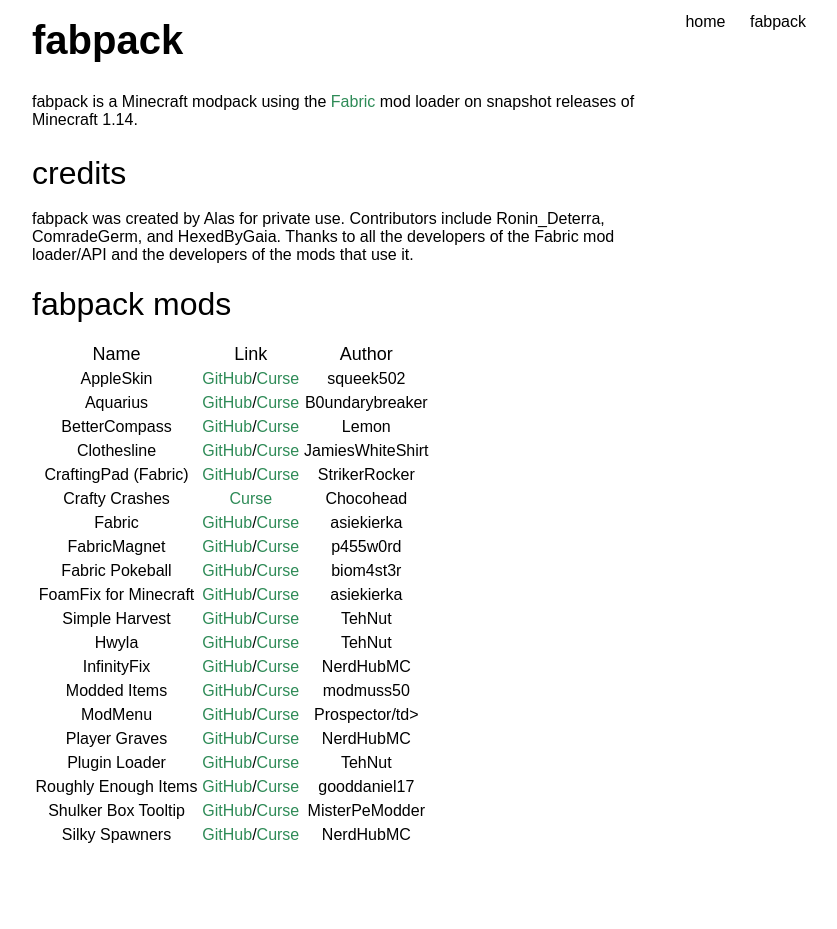
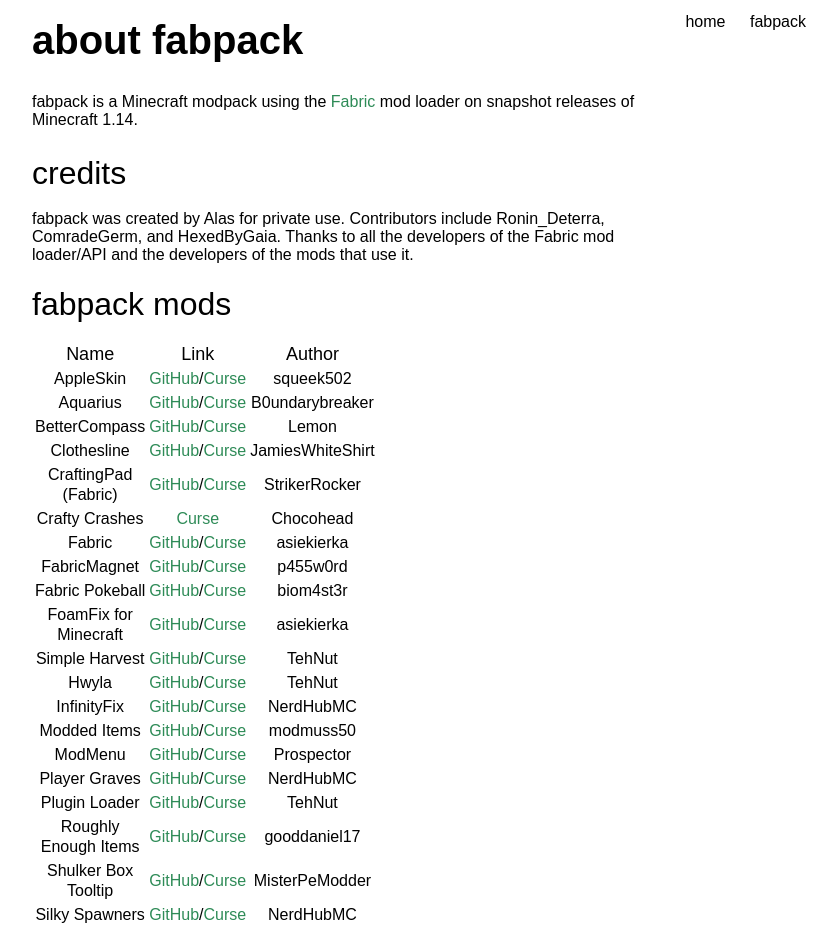
Before and after one commit to AlasEyrd/alaseyrd.github.io, a plain HTML site: page fabpack/about.html in a window 1280 px wide. Shown: the whole page, without its empty margins (211-1048 px from the left). Before the commit the page ends 877 px from the top, so only its background shows below. Drawn offline with Linux system fonts and the light colour scheme.

Commit message:
small fixes

```diff
--- a/fabpack/about.html
+++ b/fabpack/about.html
@@ -1,13 +1,13 @@
 <html>
 	<head>
-		<title>fabpack info</title>
+		<title>about fabpack</title>
 		<link rel="stylesheet" type="text/css" href="../style.css" />
 	</head>
 	<body>
 		<table class="main">
 			<tr class="header">
 				<td class="header">
-					<p>fabpack</p>
+					<p>about fabpack</p>
 				</td>
 				<td class="headerlinks">
 					<a class="header" href="../">home</a>&nbsp;<a class="header" href="/fabpack/">fabpack</a>
@@ -33,7 +33,7 @@
 			<tr>
 				<td>
 					<span class="big">fabpack mods</span><br /><br />
-					<table class="modlist">
+					<table class="dl">
 						<tr style="font-size:18px;">
 							<td>Name</td>
 							<td>Link</td>
@@ -112,7 +112,7 @@
 						<tr class="modlist">
 							<td>ModMenu</td>
 							<td><a href="https://github.com/Prospector/ModMenu">GitHub</a>/<a href="https://minecraft.curseforge.com/projects/modmenu">Curse</a></td>
-							<td>Prospector/td>
+							<td>Prospector</td>
 						</tr>
 						<tr class="modlist">
 							<td>Player Graves</td>
--- a/style.css
+++ b/style.css
@@ -8,10 +8,6 @@ table.main {
 }
 table.dl {
 	width: 300px;
-	text-align: center;
-}
-table.modlist {
-	width: 400px;
 	text-align: center;
 }
 td.header {
```
